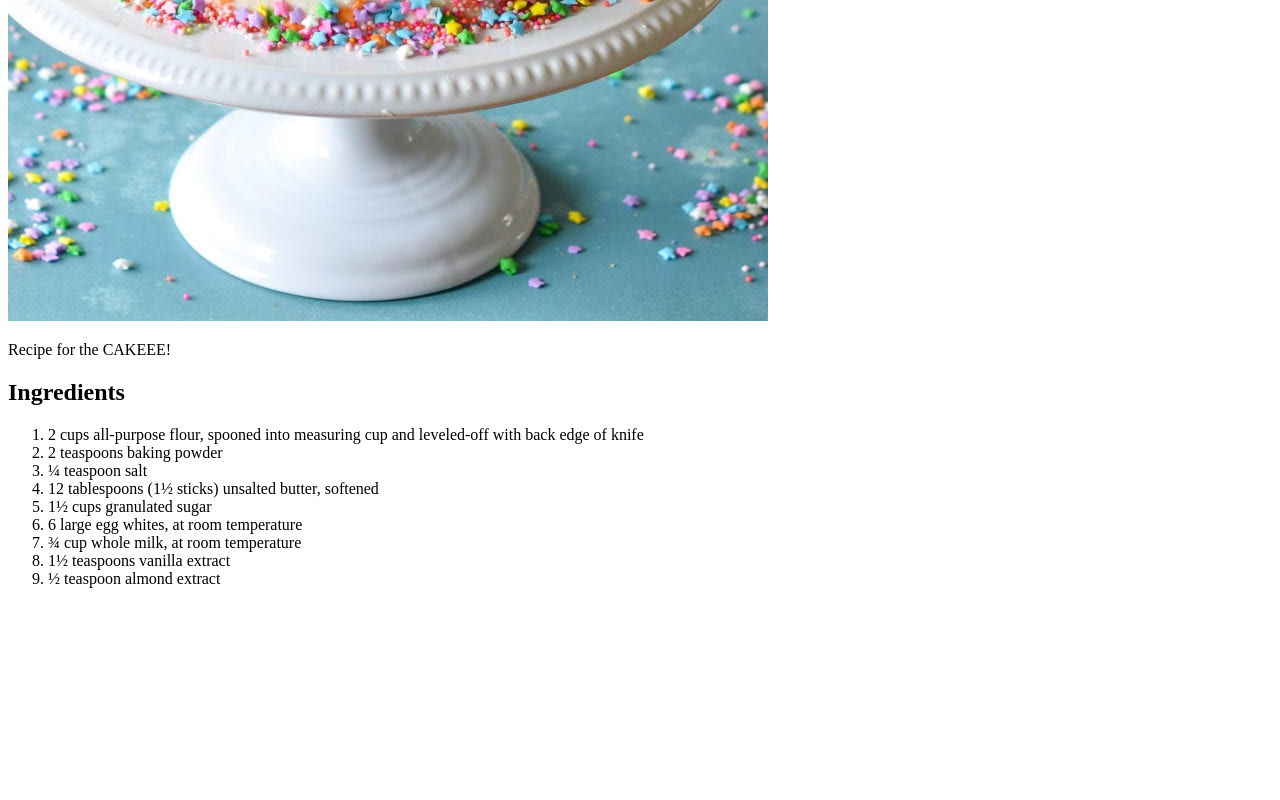
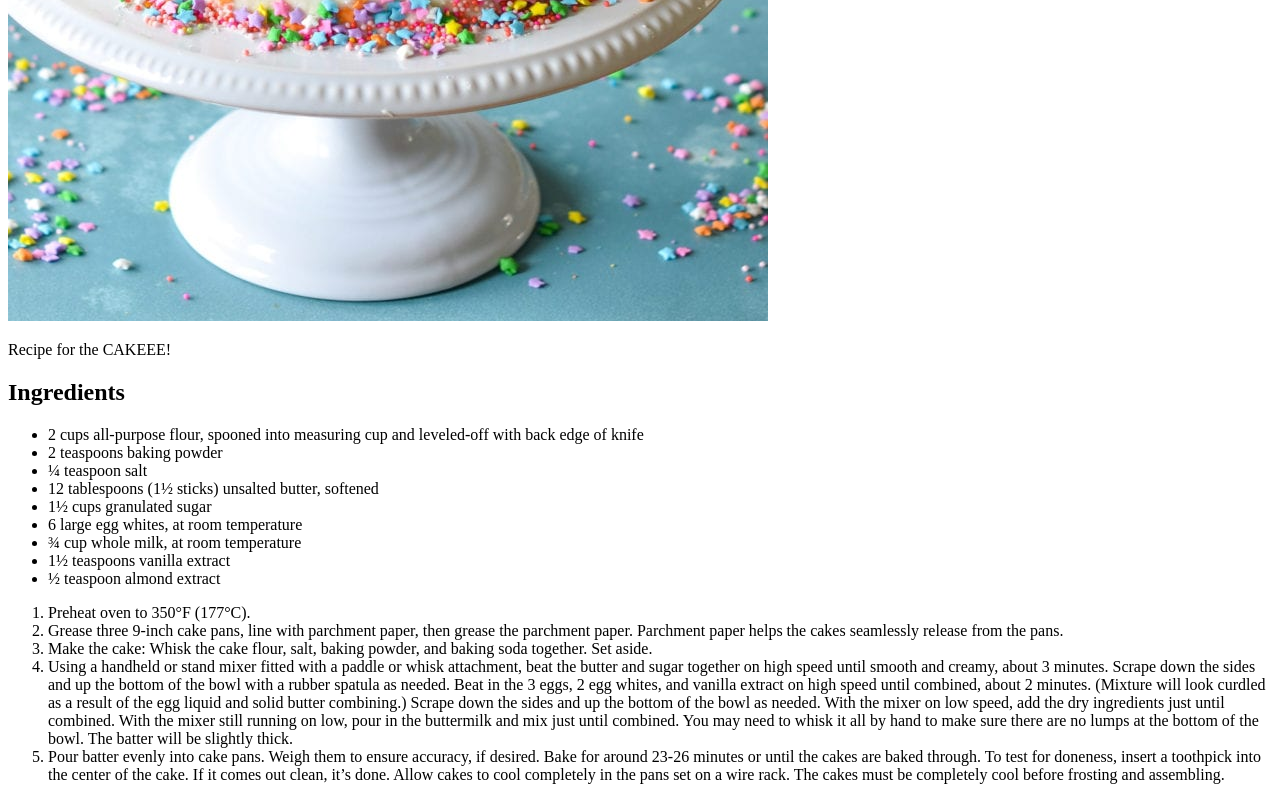
Before and after one commit to Rbcc499/odin-recipes, a plain HTML site: page Recipes/cake.html in a window 1280 px wide. Shown: the part 696-1496 px from the top of the page. Before the commit the page ends 1300 px from the top, so only its background shows below. Drawn offline with Linux system fonts and the light colour scheme.

Commit message:
Added ordered List

```diff
--- a/Recipes/cake.html
+++ b/Recipes/cake.html
@@ -7,7 +7,7 @@
 
 <h2>Ingredients</h2>
 
-<ol>
+<ul>
     <li>2 cups all-purpose flour, spooned into measuring cup and leveled-off with back edge of knife</li>
     <li>2 teaspoons baking powder</li>
     <li>¼ teaspoon salt</li>
@@ -17,5 +17,13 @@
     <li>¾ cup whole milk, at room temperature</li>
     <li>1½ teaspoons vanilla extract</li>
     <li>½ teaspoon almond extract</li>
-</ol>
+</ul>
+
+<ol>
+    <li>Preheat oven to 350°F (177°C).</li>
+    <li>Grease three 9-inch cake pans, line with parchment paper, then grease the parchment paper. Parchment paper helps the cakes seamlessly release from the pans.</li>
+    <li>Make the cake: Whisk the cake flour, salt, baking powder, and baking soda together. Set aside.</li>
+    <li>Using a handheld or stand mixer fitted with a paddle or whisk attachment, beat the butter and sugar together on high speed until smooth and creamy, about 3 minutes. Scrape down the sides and up the bottom of the bowl with a rubber spatula as needed. Beat in the 3 eggs, 2 egg whites, and vanilla extract on high speed until combined, about 2 minutes. (Mixture will look curdled as a result of the egg liquid and solid butter combining.) Scrape down the sides and up the bottom of the bowl as needed. With the mixer on low speed, add the dry ingredients just until combined. With the mixer still running on low, pour in the buttermilk and mix just until combined. You may need to whisk it all by hand to make sure there are no lumps at the bottom of the bowl. The batter will be slightly thick.</li>
+    <li>Pour batter evenly into cake pans. Weigh them to ensure accuracy, if desired. Bake for around 23-26 minutes or until the cakes are baked through. To test for doneness, insert a toothpick into the center of the cake. If it comes out clean, it’s done. Allow cakes to cool completely in the pans set on a wire rack. The cakes must be completely cool before frosting and assembling.</li>
+<ol></ol>
 </html>
```
